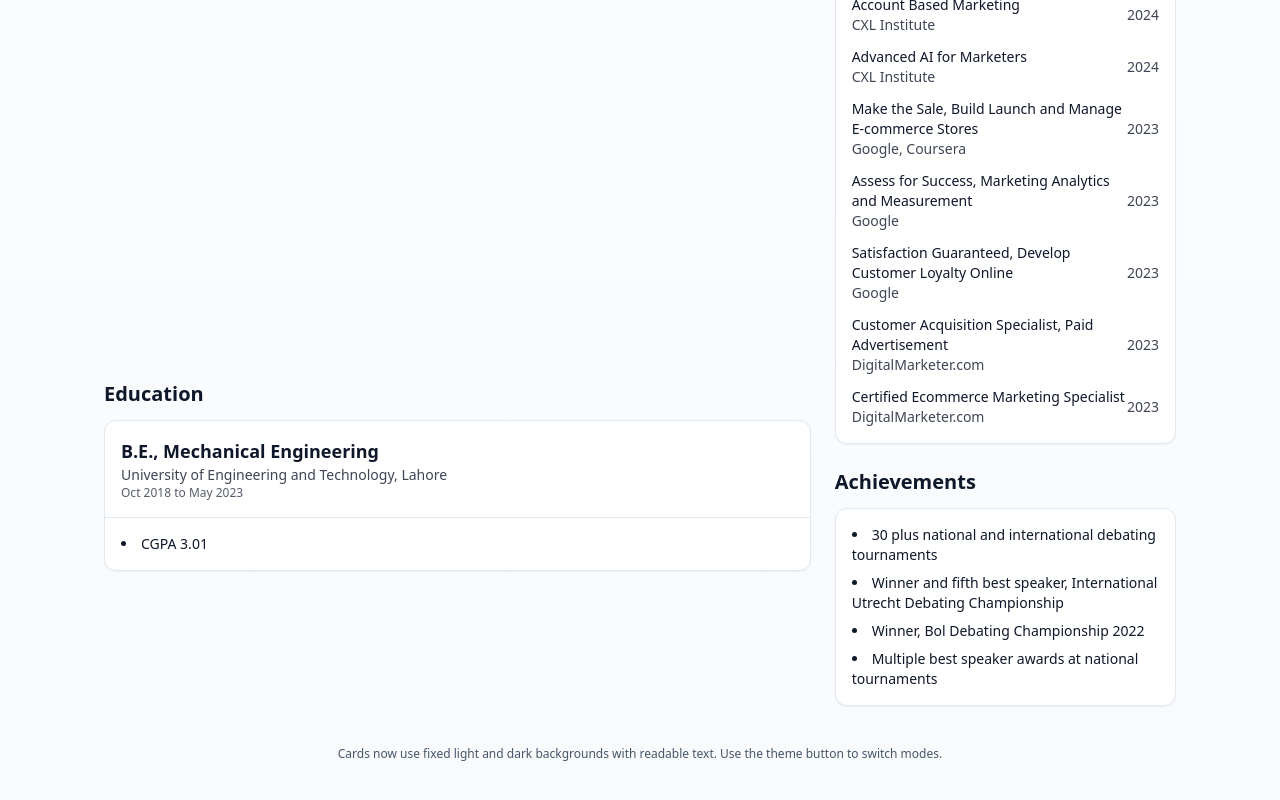
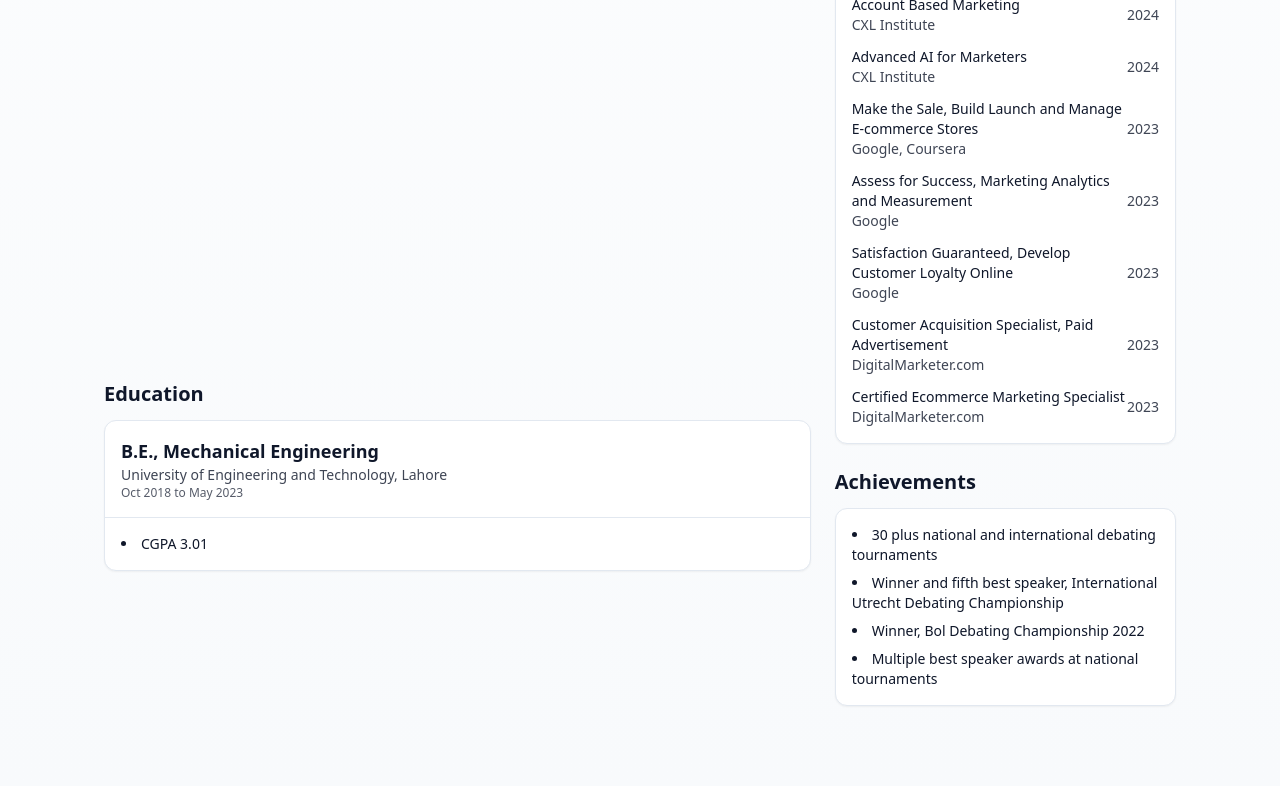
Before and after one commit to huzaifa-hb/portfolio-huzaifahb, a React (Vite) app: page / in a window 1280 px wide. Shown: the part 1357-2157 px from the top of the page. Built offline with nearby package versions, Linux system fonts and the light colour scheme.

Commit message:
Updated App.jsx

```diff
--- a/src/App.jsx
+++ b/src/App.jsx
@@ -729,7 +729,6 @@ export default function App() {
         </div>
 
         <div className="mt-10 text-center text-xs text-slate-600 dark:text-slate-400 print:hidden">
-          Cards now use fixed light and dark backgrounds with readable text. Use the theme button to switch modes.
         </div>
       </div>
 
```
